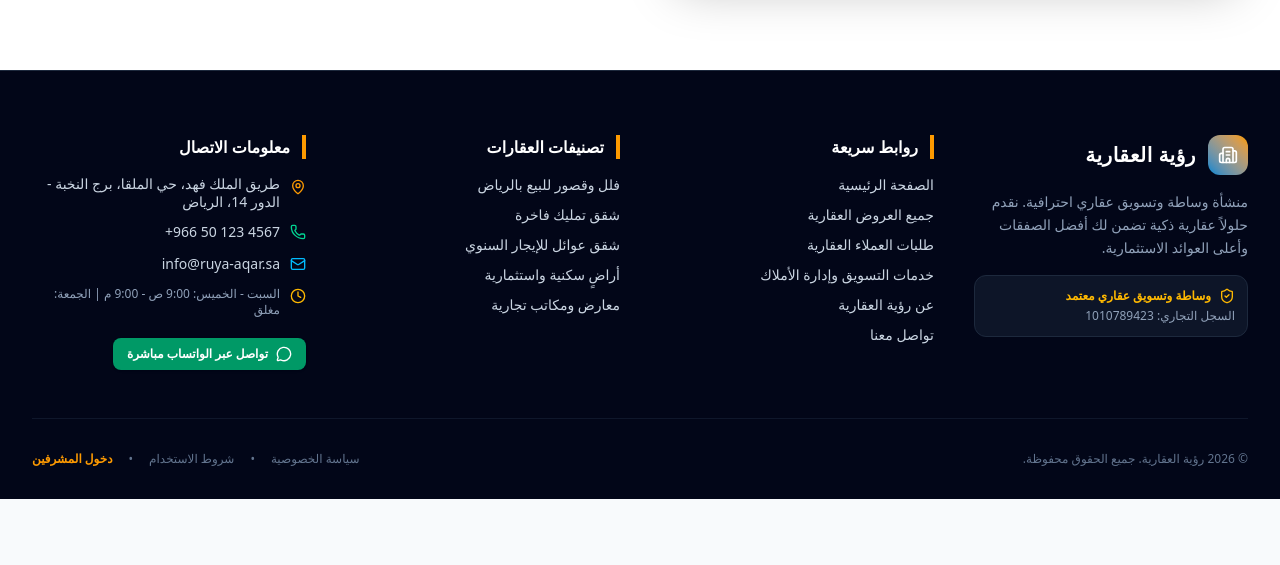
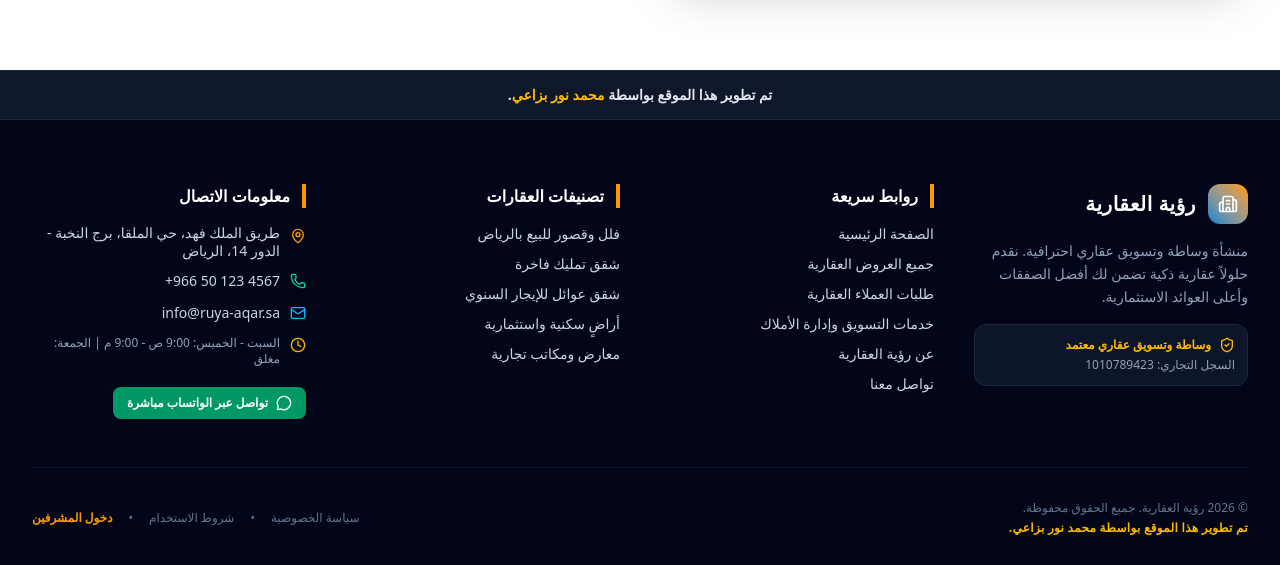
Before and after one commit to BMmohamed/portfolio, a Next.js app: page / in a window 1280 px wide. Shown: the part 3591-4156 px from the top of the page. Before the commit the page ends 4090 px from the top, so only its background shows below. Built offline with nearby package versions, Linux system fonts and the light colour scheme.

Commit message:
update0.2

```diff
--- a/src/app/page.tsx
+++ b/src/app/page.tsx
@@ -330,6 +330,13 @@ export default function HomePage() {
         onClose={() => setIsRequestModalOpen(false)}
       />
 
+      {/* Developer Credit Banner */}
+      <div className="bg-slate-900 border-t border-slate-800 py-3.5 px-4 text-center">
+        <p className="text-xs sm:text-sm font-bold text-slate-200">
+          تم تطوير هذا الموقع بواسطة <span className="text-amber-400 font-black">محمد نور بزاعي</span>.
+        </p>
+      </div>
+
       {/* Footer */}
       <Footer />
     </div>
--- a/src/components/Footer.tsx
+++ b/src/components/Footer.tsx
@@ -147,7 +147,12 @@ export default function Footer() {
 
         {/* Bottom copyright & admin link */}
         <div className="pt-8 mt-8 border-t border-slate-900 flex flex-col sm:flex-row items-center justify-between text-xs text-slate-500 gap-4">
-          <p>© 2026 {AGENCY_CONFIG.name}. جميع الحقوق محفوظة.</p>
+          <div className="space-y-1 text-center sm:text-right">
+            <p>© 2026 {AGENCY_CONFIG.name}. جميع الحقوق محفوظة.</p>
+            <p className="text-amber-400 font-bold text-xs tracking-wide">
+              تم تطوير هذا الموقع بواسطة محمد نور بزاعي.
+            </p>
+          </div>
           <div className="flex items-center gap-4">
             <Link href="/about" className="hover:text-slate-400 transition-colors">سياسة الخصوصية</Link>
             <span>•</span>
```
